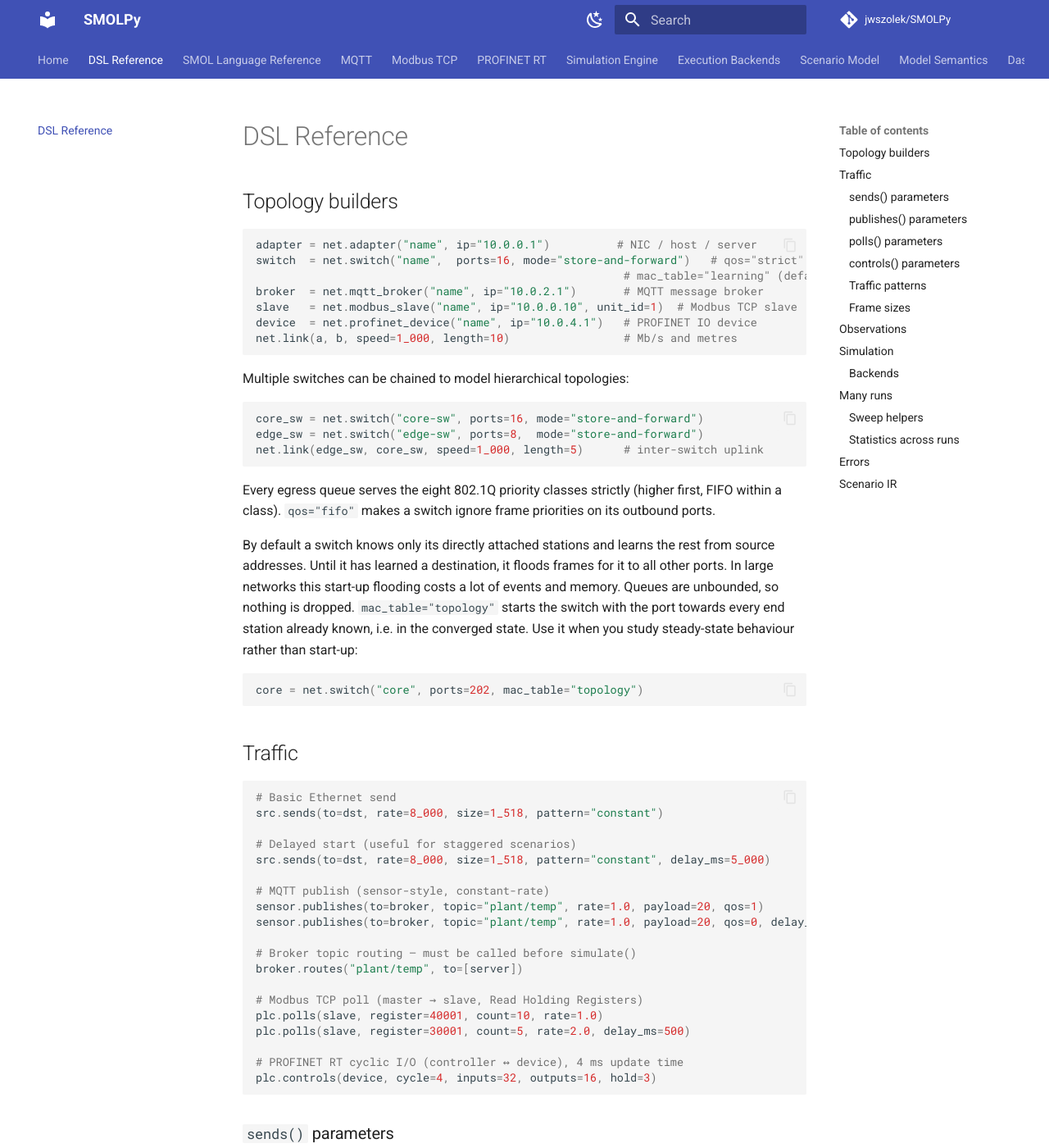
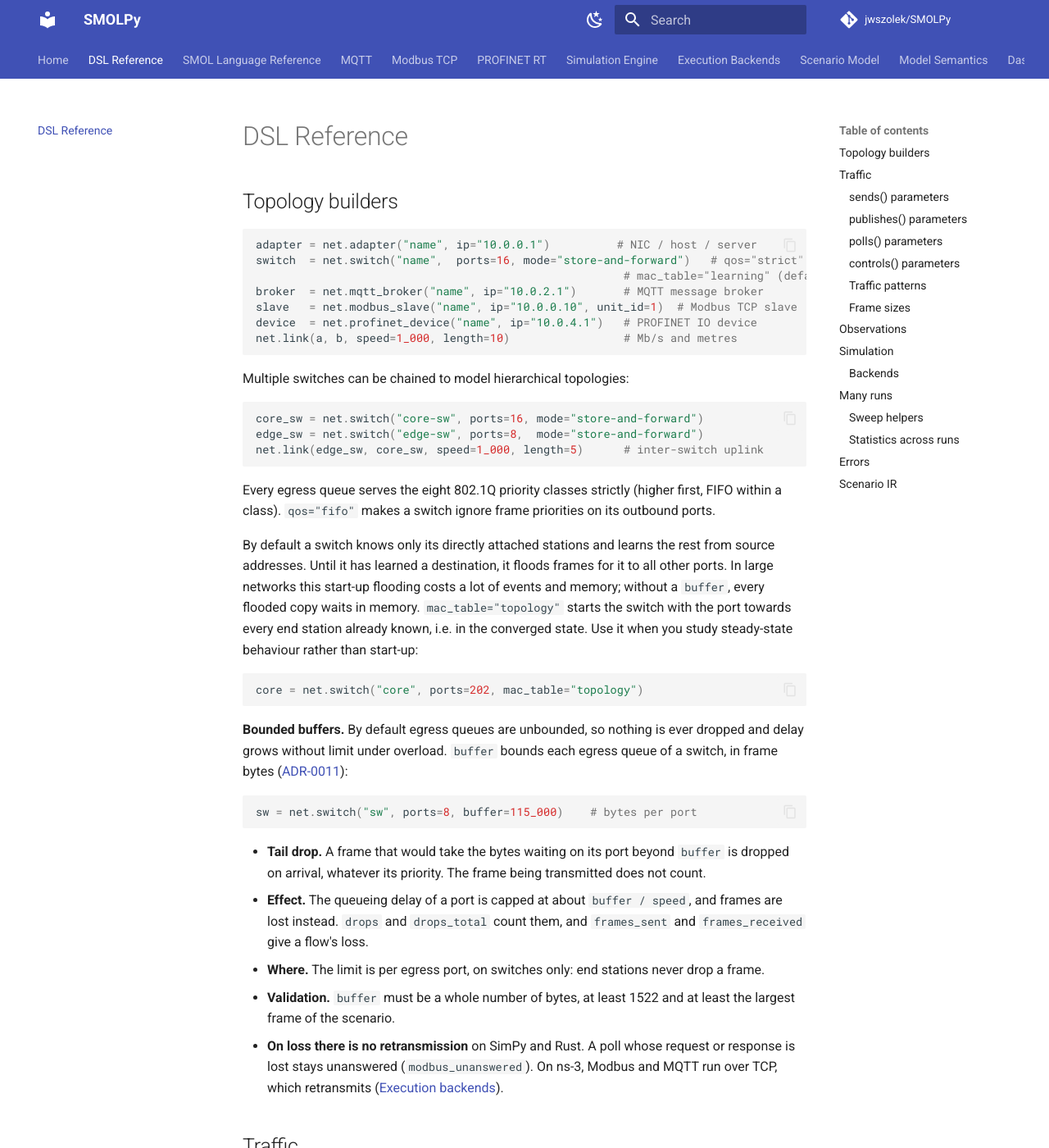
Before and after one commit to jwszolek/SMOLPy, an MkDocs documentation site: the page built from docs/dsl-reference.md, in a window 1280 px wide and 1400 px high. Shown: the whole window at 82% size. Built offline with MkDocs 1.6.1 and Material for MkDocs 9.7.7, drawn with Linux system fonts in a browser that asks for light colours; comment, search, counter and statistics services are not loaded; some of the changed text lies outside the part shown.

Commit message:
Document bounded switch buffers, with an example (ADR-0011, step 5)

````diff
--- a/docs/dsl-reference.md
+++ b/docs/dsl-reference.md
@@ -22,11 +22,23 @@ net.link(edge_sw, core_sw, speed=1_000, length=5)      # inter-switch uplink
 
 Every egress queue serves the eight 802.1Q priority classes strictly (higher first, FIFO within a class). `qos="fifo"` makes a switch ignore frame priorities on its outbound ports.
 
-By default a switch knows only its directly attached stations and learns the rest from source addresses. Until it has learned a destination, it floods frames for it to all other ports. In large networks this start-up flooding costs a lot of events and memory. Queues are unbounded, so nothing is dropped. `mac_table="topology"` starts the switch with the port towards every end station already known, i.e. in the converged state. Use it when you study steady-state behaviour rather than start-up:
+By default a switch knows only its directly attached stations and learns the rest from source addresses. Until it has learned a destination, it floods frames for it to all other ports. In large networks this start-up flooding costs a lot of events and memory; without a `buffer`, every flooded copy waits in memory. `mac_table="topology"` starts the switch with the port towards every end station already known, i.e. in the converged state. Use it when you study steady-state behaviour rather than start-up:
 
 ```python
 core = net.switch("core", ports=202, mac_table="topology")
 ```
+
+**Bounded buffers.** By default egress queues are unbounded, so nothing is ever dropped and delay grows without limit under overload. `buffer` bounds each egress queue of a switch, in frame bytes ([ADR-0011](adr/0011-bounded-switch-buffers.md)):
+
+```python
+sw = net.switch("sw", ports=8, buffer=115_000)    # bytes per port
+```
+
+- **Tail drop.** A frame that would take the bytes waiting on its port beyond `buffer` is dropped on arrival, whatever its priority. The frame being transmitted does not count.
+- **Effect.** The queueing delay of a port is capped at about `buffer / speed`, and frames are lost instead. `drops` and `drops_total` count them, and `frames_sent` and `frames_received` give a flow's loss.
+- **Where.** The limit is per egress port, on switches only: end stations never drop a frame.
+- **Validation.** `buffer` must be a whole number of bytes, at least 1522 and at least the largest frame of the scenario.
+- **On loss there is no retransmission** on SimPy and Rust. A poll whose request or response is lost stays unanswered (`modbus_unanswered`). On ns-3, Modbus and MQTT run over TCP, which retransmits ([Execution backends](backends.md#bounded-switch-buffers)).
 
 ## Traffic
 
@@ -136,6 +147,11 @@ net.observe(metric, on=node, every=interval_ms)
 | `pn_latency` | µs | Adapter (controller), ProfinetDevice |
 | `pn_jitter` | µs | Adapter (controller), ProfinetDevice |
 | `pn_watchdog_expiries` | count | Adapter (controller), ProfinetDevice |
+| `drops` | frames | Switch: dropped by its buffers in the window |
+| `drops_total` | frames | Switch: dropped by its buffers so far |
+| `frames_sent` | frames | Adapter (sender) |
+| `frames_received` | frames | Adapter (receiver) |
+| `modbus_unanswered` | polls | Adapter (master): polls without a response so far, lost or in flight |
 
 ## Simulation
 
````
Also changed, not shown: other parts of docs/dsl-reference.md (+0 -1 lines), README.md (+8 -3 lines), docs/benchmarks.md (+5 -1 lines), docs/language-reference.md (+12 -1 lines), docs/profinet.md (+2 -2 lines), docs/roadmap.md (+14 -1 lines), examples/README.md (+23 -2 lines), 2 other files.
